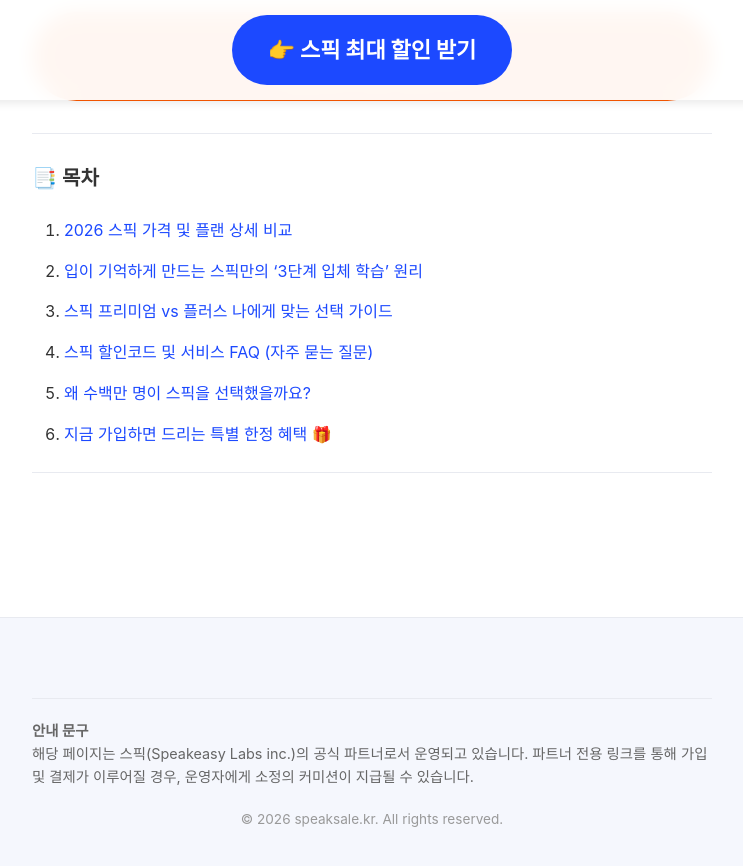
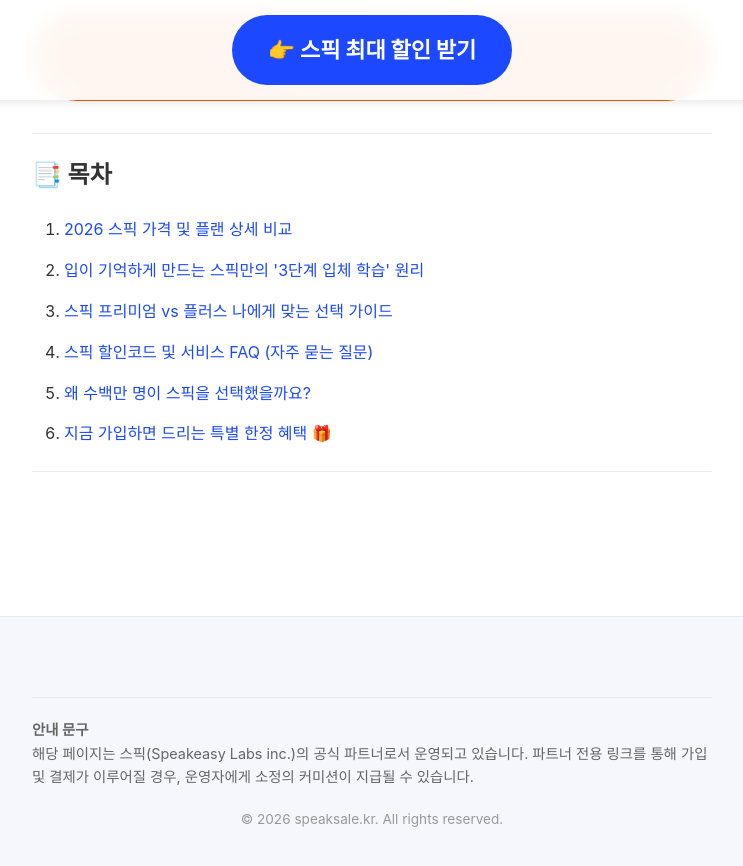
Before and after one commit to kjsjdw/speak_event_page, a Jekyll site: the page built from content/sections/01-intro.md, in a window 1280 px wide and 900 px high, scrolled down 790 px. Shown: the top 866 px of the window, without its empty margins (268-1011 px from the left). Built offline with Jekyll 4.4.1, drawn with Linux system fonts in a browser that asks for light colours; some web fonts are replaced; our own code applies the rules of GitHub Pages for plain Markdown files; part of the change alters nothing that is shown.

Commit message:
Update 01-intro.md

```diff
--- a/content/sections/01-intro.md
+++ b/content/sections/01-intro.md
@@ -27,12 +27,16 @@
 
 ---
 
-### 📑 목차
-1. [2026 스픽 가격 및 플랜 상세 비교](#1-2026-스픽-가격-및-플랜-상세-비교)
-2. [입이 기억하게 만드는 스픽만의 '3단계 입체 학습' 원리](#2-입이-기억하게-만드는-스픽만의-3단계-입체-학습-원리)
-3. [스픽 프리미엄 vs 플러스 나에게 맞는 선택 가이드](#3-스픽-프리미엄-vs-플러스-나에게-맞는-선택-가이드)
-4. [스픽 할인코드 및 서비스 FAQ (자주 묻는 질문)](#4-스픽-할인코드-및-서비스-faq-자주-묻는-질문)
-5. [왜 수백만 명이 스픽을 선택했을까요?](#5-왜-수백만-명이-스픽을-선택했을까요)
-6. [지금 가입하면 드리는 특별 한정 혜택 🎁](#6-지금-가입하면-드리는-특별-한정-혜택-)
+<div class='toc-container'>
+  <h2 class='toc-title'>📑 목차</h2>
+  <ol>
+    <li><a href='#1-2026-스픽-가격-및-플랜-상세-비교' title='2026 스픽 가격 및 플랜 상세 비교 섹션으로 이동'>2026 스픽 가격 및 플랜 상세 비교</a></li>
+    <li><a href='#2-입이-기억하게-만드는-스픽만의-3단계-입체-학습-원리' title='스픽 3단계 입체 학습 원리 확인하기'>입이 기억하게 만드는 스픽만의 '3단계 입체 학습' 원리</a></li>
+    <li><a href='#3-스픽-프리미엄-vs-플러스-나에게-맞는-선택-가이드' title='스픽 프리미엄과 플러스 플랜 비교 가이드'>스픽 프리미엄 vs 플러스 나에게 맞는 선택 가이드</a></li>
+    <li><a href='#4-스픽-할인코드-및-서비스-faq-자주-묻는-질문' title='스픽 할인코드 및 서비스 자주 묻는 질문'>스픽 할인코드 및 서비스 FAQ (자주 묻는 질문)</a></li>
+    <li><a href='#5-왜-수백만-명이-스픽을-선택했을까요?' title='스픽을 선택해야 하는 이유 확인하기'>왜 수백만 명이 스픽을 선택했을까요?</a></li>
+    <li><a href='#6-지금-가입하면-드리는-특별-한정-혜택-' title='현재 제공되는 특별 한정 혜택 확인'>지금 가입하면 드리는 특별 한정 혜택 🎁</a></li>
+  </ol>
+</div>
 
 ---
```
